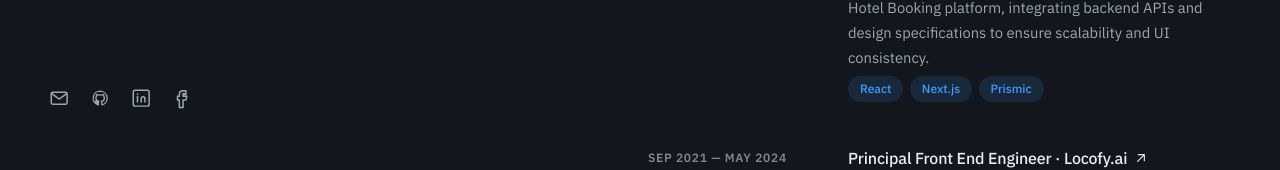
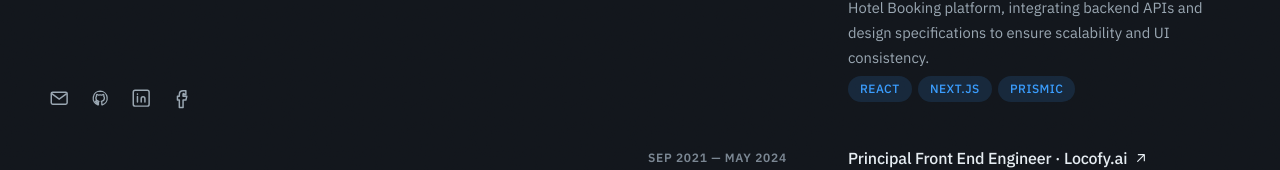
Before and after one commit to bsebastian86/bsebastian86.github.io, a React (Vite) app: page / in a window 1280 px wide. Shown: the part 595-765 px from the top of the page. Built offline with nearby package versions, Linux system fonts and the light colour scheme.

Commit message:
Set skill pills to uppercase.

```diff
--- a/src/index.css
+++ b/src/index.css
@@ -363,6 +363,8 @@ main {
   color: var(--accent);
   font-size: 0.75rem;
   font-weight: 500;
+  letter-spacing: 0.04em;
+  text-transform: uppercase;
 }
 
 .resume-list {
```
